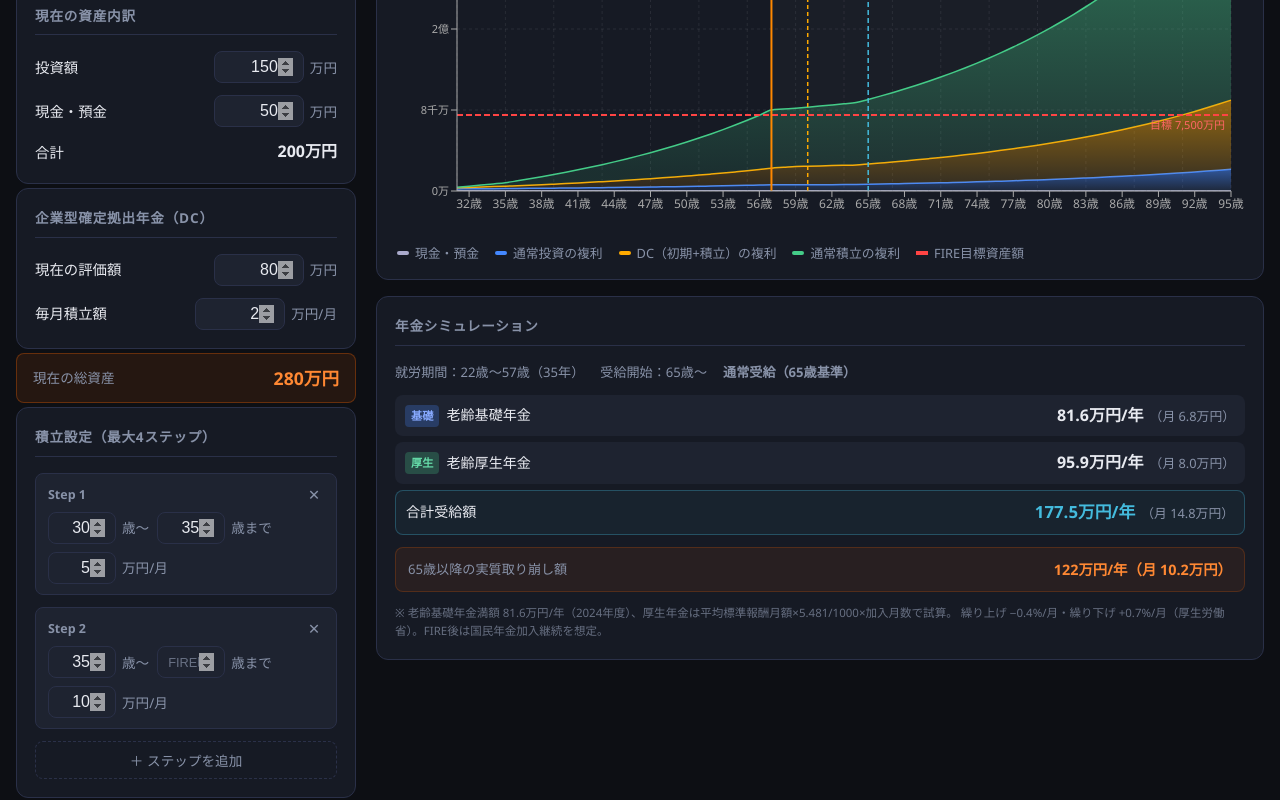
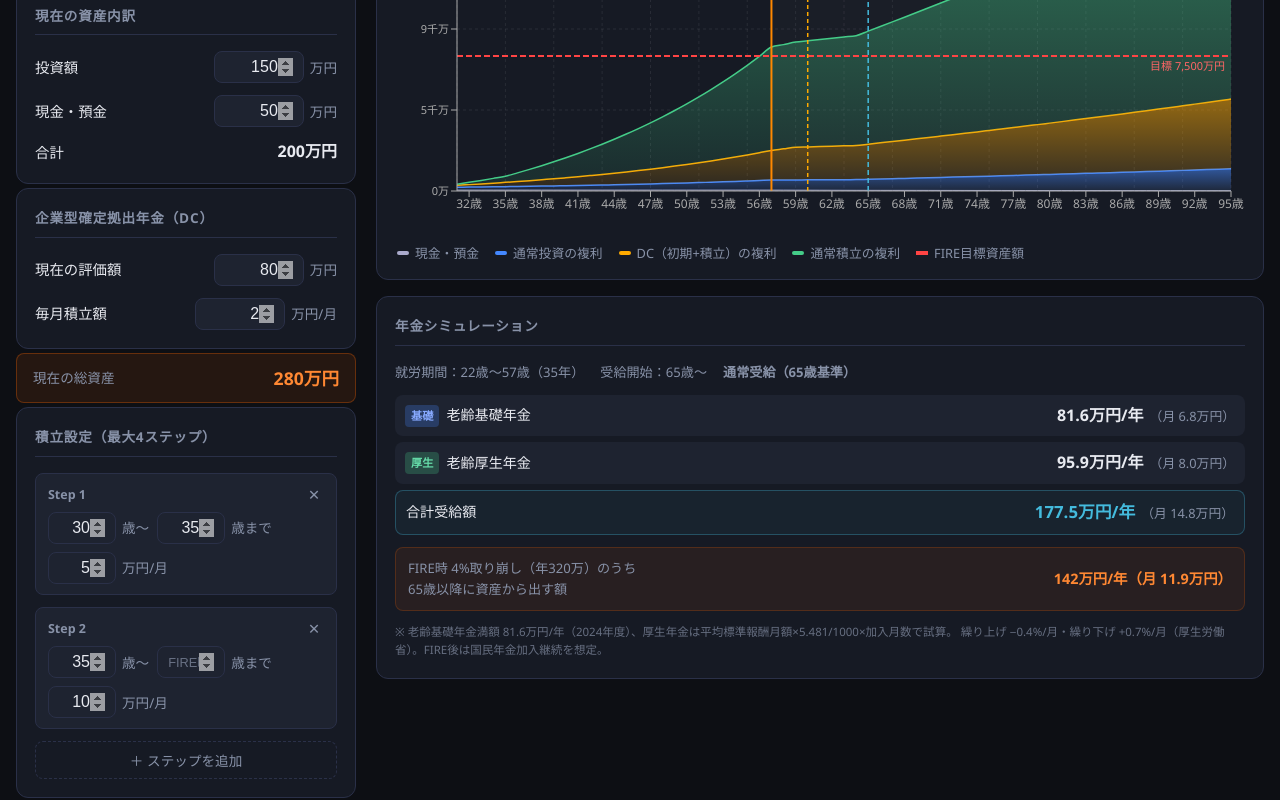
Before and after one commit to Jyan123-hash/fire-simulator, a React (Vite) app: page / in a window 1280 px wide. Shown: the part 576-1376 px from the top of the page. Built offline with nearby package versions, Linux system fonts and the light colour scheme; no server answers.

Commit message:
feat: dynamic withdrawal based on rate × liquid assets (DC locked until 60)

```diff
--- a/src/App.tsx
+++ b/src/App.tsx
@@ -115,8 +115,9 @@ export default function App() {
           <PensionCard
             pension={result.pension}
             fireAge={result.fireAge}
+            fireAsset={result.fireAsset}
             startWorkAge={input.startWorkAge}
-            annualExpenses={input.annualExpenses}
+            withdrawalRate={input.withdrawalRate}
           />
         </div>
       </main>
--- a/src/components/PensionCard.tsx
+++ b/src/components/PensionCard.tsx
@@ -3,13 +3,16 @@ import { PensionInfo, PENSION_BASE_AGE } from '../utils/fireCalc';
 interface Props {
   pension: PensionInfo;
   fireAge: number | null;
+  fireAsset: number | null;
   startWorkAge: number;
-  annualExpenses: number;
+  withdrawalRate: number;
 }
 
-export default function PensionCard({ pension, fireAge, startWorkAge, annualExpenses }: Props) {
+export default function PensionCard({ pension, fireAge, fireAsset, startWorkAge, withdrawalRate }: Props) {
   const workYears = fireAge !== null ? Math.max(0, Math.min(fireAge, 65) - startWorkAge) : 0;
-  const netWithdrawal = Math.max(0, annualExpenses - pension.totalAnnualPension);
+  // FIRE時の資産 × 取り崩し率が年間生活費の基準
+  const annualFromAssets = fireAsset !== null ? fireAsset * (withdrawalRate / 100) : 0;
+  const netWithdrawal = Math.max(0, annualFromAssets - pension.totalAnnualPension);
 
   const adjPct = ((pension.adjustmentRate - 1) * 100);
   const isEarly    = pension.pensionStartAge < PENSION_BASE_AGE;
@@ -83,12 +86,13 @@ export default function PensionCard({ pension, fireAge, startWorkAge, annualExpe
 
       <div className="pension-note">
         <span className="pension-note__label">
-          {pension.pensionStartAge}歳以降の実質取り崩し額
+          FIRE時 {withdrawalRate}%取り崩し（年{annualFromAssets.toFixed(0)}万）のうち<br />
+          {pension.pensionStartAge}歳以降に資産から出す額
         </span>
         <span className="pension-note__value">
           {netWithdrawal > 0
             ? `${netWithdrawal.toFixed(0)}万円/年（月 ${(netWithdrawal / 12).toFixed(1)}万円）`
-            : '年金だけで生活費をカバー ✨'}
+            : '年金で全額カバー ✨'}
         </span>
       </div>
 
--- a/src/utils/fireCalc.ts
+++ b/src/utils/fireCalc.ts
@@ -121,7 +121,7 @@ export function calcFire(input: FireInput): FireResult {
     dcMonthlyContribution,
     annualRate,
     steps,
-    annualExpenses,
+    withdrawalRate,
     targetAsset,
     postFireMonthlyInvestment,
     postPensionMonthlyInvestment,
@@ -209,8 +209,7 @@ export function calcFire(input: FireInput): FireResult {
       // 取り崩しフェーズ
       const ageAtEnd = yr + 1;
       const pensionActive = ageAtEnd >= pension.pensionStartAge;
-      const monthlyPension = pensionActive ? pension.monthlyPension : 0;
-      const monthlyNetWithdrawal = Math.max(0, annualExpenses / 12 - monthlyPension);
+      const monthlyPensionIncome = pensionActive ? pension.monthlyPension : 0;
       // 年金受給前後で積立額を切り替え
       const monthlyContrib = pensionActive
         ? postPensionMonthlyInvestment
@@ -227,8 +226,14 @@ export function calcFire(input: FireInput): FireResult {
 
         // 引き出し可能な資産（DCは60歳未満は除外）
         const liquidNow = inv + cash + acc + (dcUnlocked ? dc : 0);
-        if (liquidNow > 0 && monthlyNetWithdrawal > 0) {
-          const withdrawal = Math.min(liquidNow, monthlyNetWithdrawal);
+
+        // 取り崩し額 = 流動資産 × 年間取り崩し率 / 12
+        // 年金収入で賄える分は資産から引かなくてよい
+        const monthlyTarget = liquidNow * (withdrawalRate / 100) / 12;
+        const monthlyFromAssets = Math.max(0, monthlyTarget - monthlyPensionIncome);
+
+        if (liquidNow > 0 && monthlyFromAssets > 0) {
+          const withdrawal = Math.min(liquidNow, monthlyFromAssets);
           const ratio = withdrawal / liquidNow;
           inv  -= inv  * ratio;
           cash -= cash * ratio;
```
